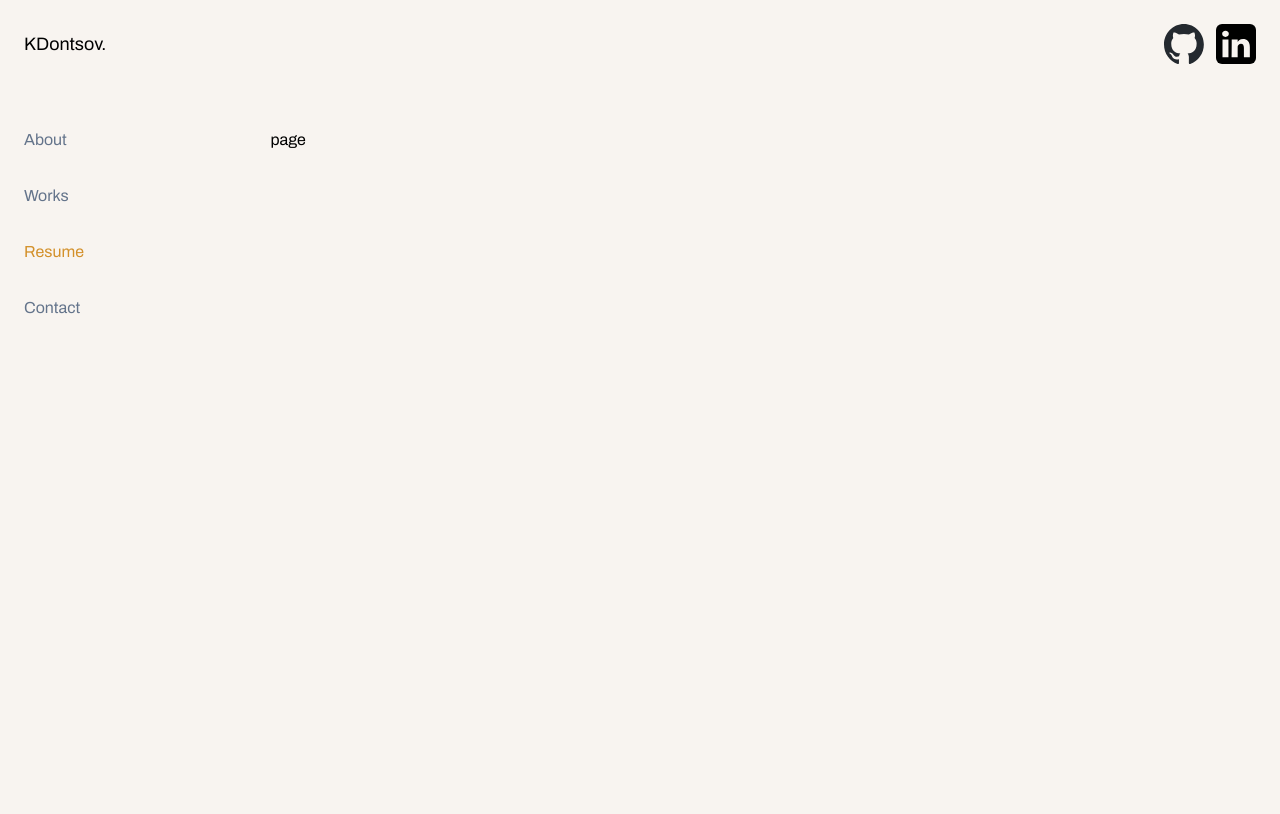
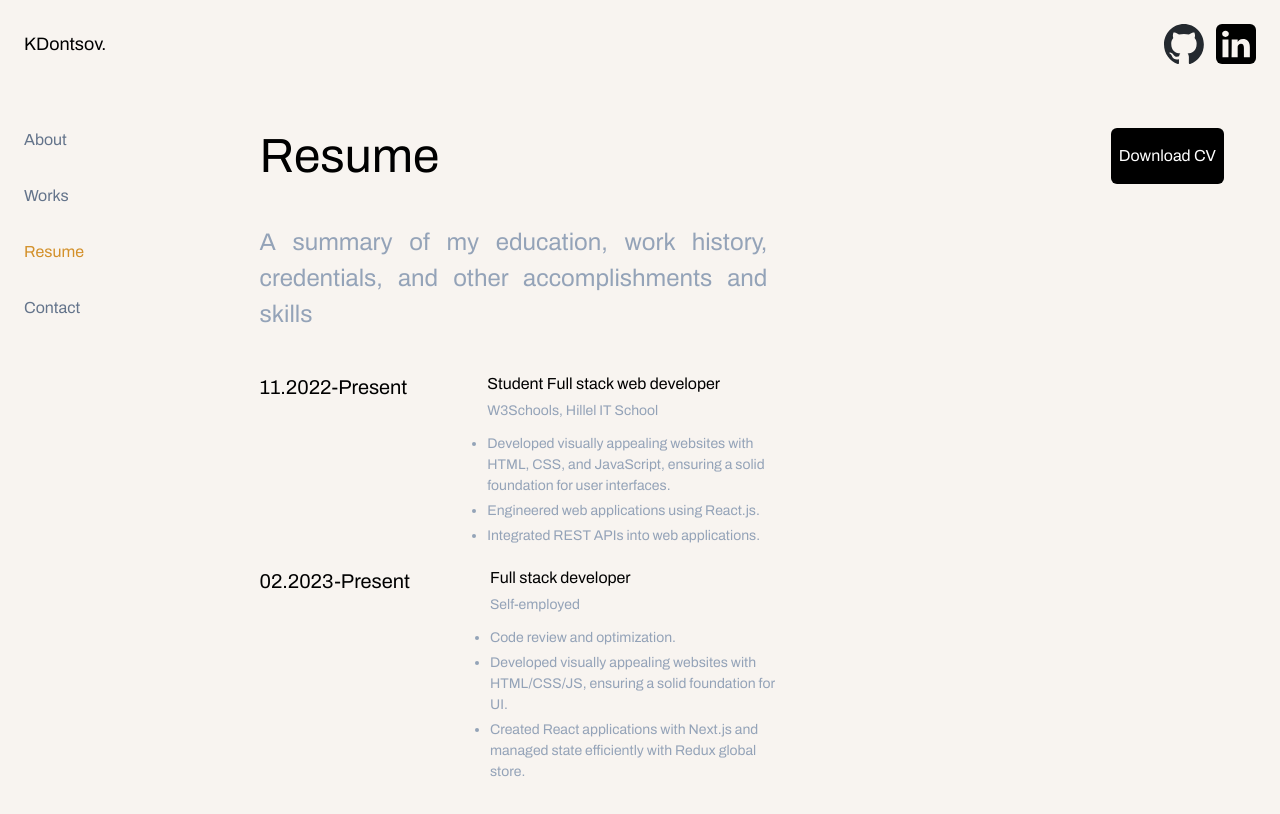
Before and after one commit to Kost90/dontsov-dev, a Next.js app: page /resume in a window 1280 px wide. Shown: the top 814 px of the page. Built offline with nearby package versions, Linux system fonts and the light colour scheme.

Commit message:
created resume page with resume content and download pdr file btn

```diff
--- a/app/resume/page.tsx
+++ b/app/resume/page.tsx
@@ -1,9 +1,14 @@
-import React from 'react'
+import Contentwrapper from "../ui/resume/Contentwrapper";
 
 function page() {
   return (
-    <div>page</div>
-  )
+    <div
+      className="container overflow-y-scroll w-full mb-16"
+      style={{ scrollbarWidth: "none" }}
+    >
+      <Contentwrapper />
+    </div>
+  );
 }
 
-export default page
+export default page;
--- /dev/null
+++ b/app/ui/resume/Contentwrapper.tsx
@@ -0,0 +1,75 @@
+"use client";
+import React from "react";
+import List from "./List";
+import Title from "../works/Title";
+import Paragraphs from "../components/Paragraphs";
+import { motion } from "framer-motion";
+
+const resumeData = [
+  {
+    period: "11.2022-Present",
+    position: "Student Full stack web developer",
+    company: "W3Schools, Hillel IT School",
+    responsibilities: [
+      "Developed visually appealing websites with HTML, CSS, and JavaScript, ensuring a solid foundation for user interfaces.",
+      "Engineered web applications using React.js.",
+      "Integrated REST APIs into web applications.",
+    ],
+  },
+  {
+    period: "02.2023-Present",
+    position: "Full stack developer",
+    company: "Self-employed",
+    responsibilities: [
+      "Code review and optimization.",
+      "Developed visually appealing websites with HTML/CSS/JS, ensuring a solid foundation for UI.",
+      "Created React applications with Next.js and managed state efficiently with Redux global store.",
+      "Implemented RESTful API.",
+      "Created server with Express.js and connected it to the PostgreSQL and MongoDB databases.",
+      "Made a unit test with React testing library.",
+    ],
+  },
+];
+
+function Contentwrapper() {
+  return (
+    <>
+      <div className="flex flex-row justify-between">
+        <Title text="Resume" />
+        <motion.button
+          initial={{ opacity: 0, x: 20 }}
+          animate={{ opacity: 1, x: 0 }}
+          transition={{ duration: 0.5 }}
+          type="button"
+          className="flex items-center justify-center p-1 md:p-2 bg-black rounded-md"
+        >
+          <a
+            href="/Kostiantyn_Dontsov_CV.pdf"
+            download
+            className="text-white font-semibold hover:text-bronze duration-500"
+          >
+            Download CV
+          </a>
+        </motion.button>
+      </div>
+      <Paragraphs
+        delay={0.5}
+        text="A summary of my education, work history, credentials, and other accomplishments and skills"
+        Classname="mb-10 mt-10"
+      />
+      <div className="flex flex-col gap-5"></div>
+      {resumeData.map((el, i) => (
+        <List
+          period={el.period}
+          position={el.position}
+          company={el.company}
+          responsibilities={el.responsibilities}
+          key={i}
+          delay={1.5 - 0.5 + i}
+        />
+      ))}
+    </>
+  );
+}
+
+export default Contentwrapper;
--- /dev/null
+++ b/app/ui/resume/List.tsx
@@ -0,0 +1,26 @@
+'use client'
+import React from 'react'
+import { motion } from 'framer-motion'
+
+function List({period,position,company,responsibilities,delay}:{period:string,position:string,company:string,responsibilities:string[],delay:number}) {
+  return (
+    <motion.div
+    initial={{opacity:0,y:20}}
+    animate={{opacity:1,y:0}}
+    transition={{delay:delay,duration:0.5}}
+    className='flex flex-col md:flex-row gap-5 md:gap-20 items-start justify-start mb-5'>
+        <h4 className='text-[20px] font-semibold text-black'>{period}</h4>
+        <div>
+            <h4 className='text-[16px] font-semibold text-black mb-1'>{position}</h4>
+            <p className='text-[14px] font-medium mb-3 text-slate-400'>{company}</p>
+            <ul className='flex flex-col gap-1 text-[14px] text-slate-400 list-disc max-w-72'>
+                {responsibilities.map((el,i) => (
+                    <li key={i}>{el}</li>
+                ))}
+            </ul>
+        </div>
+    </motion.div>
+  )
+}
+
+export default List
```
Also changed, not shown: 1 other file (tests, documents, lock files or other folders).
